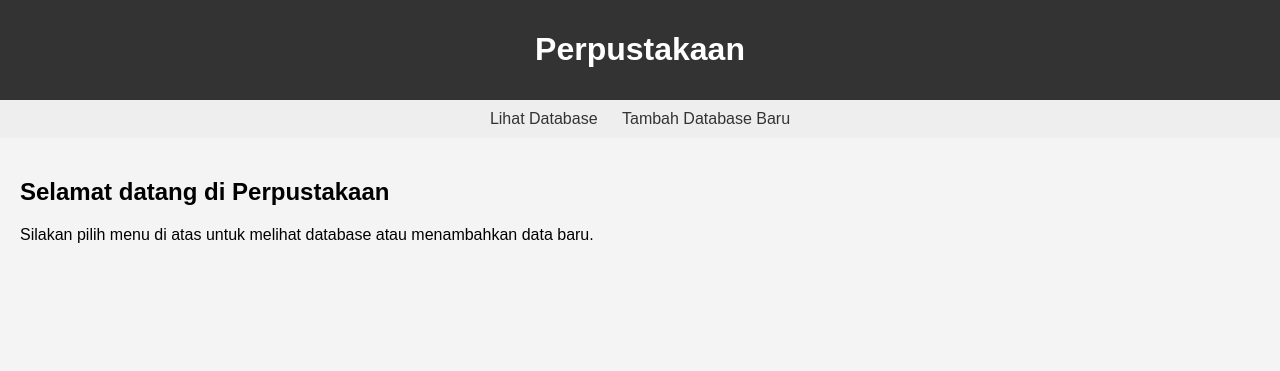
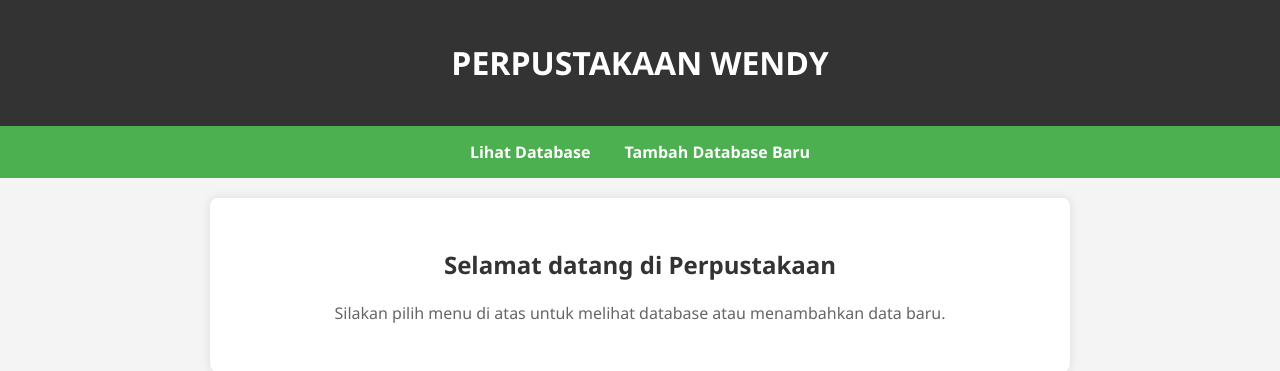
Before and after one commit to wendysaja/UAS_PEMROGRAMAN-INTERNET, a PHP site: page / in a window 1280 px wide. Shown: the top 371 px of the page. Run offline with PHP 8.4, Linux system fonts and the light colour scheme.

Commit message:
Add files via upload

```diff
--- a/UAS_WENDY_C2183207030_PEMROGRAMAN INTERNET/index.php
+++ b/UAS_WENDY_C2183207030_PEMROGRAMAN INTERNET/index.php
@@ -7,7 +7,7 @@
     <!-- Tambahkan link CSS atau style inline sesuai kebutuhan -->
     <style>
         body {
-            font-family: Arial, sans-serif;
+            font-family: 'Segoe UI', Tahoma, Geneva, Verdana, sans-serif;
             margin: 0;
             padding: 0;
             background-color: #f4f4f4;
@@ -16,31 +16,54 @@
         header {
             background-color: #333;
             color: #fff;
-            padding: 10px;
+            padding: 20px;
             text-align: center;
         }
 
         nav {
-            background-color: #eee;
-            padding: 10px;
+            background-color: #4CAF50;
+            padding: 15px 0;
             text-align: center;
         }
 
         nav a {
-            margin: 0 10px;
+            margin: 0 15px;
             text-decoration: none;
+            color: #fff;
+            font-weight: bold;
+            font-size: 16px;
+            transition: color 0.3s;
+        }
+
+        nav a:hover {
+            color: #ddd;
+        }
+
+        section {
+            max-width: 800px;
+            margin: 20px auto;
+            background-color: #fff;
+            padding: 30px;
+            border-radius: 8px;
+            box-shadow: 0 0 10px rgba(0, 0, 0, 0.1);
+            text-align: center;
+        }
+
+        h2 {
             color: #333;
         }
 
-        section {
-            padding: 20px;
+        p {
+            color: #666;
+            font-size: 16px;
+            line-height: 1.6;
         }
     </style>
 </head>
 <body>
 
     <header>
-        <h1>Perpustakaan</h1>
+        <h1>PERPUSTAKAAN WENDY</h1>
     </header>
 
     <nav>
```
